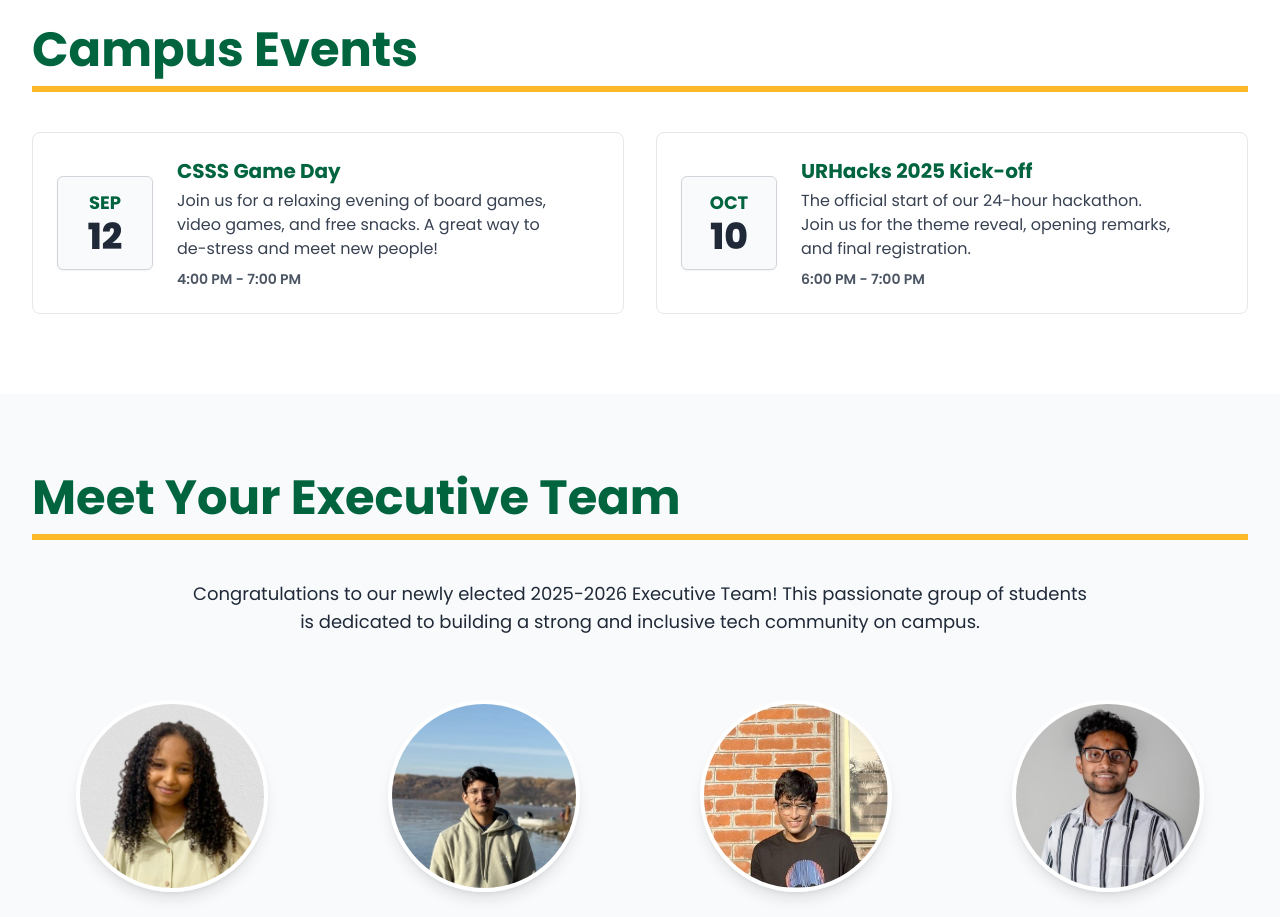
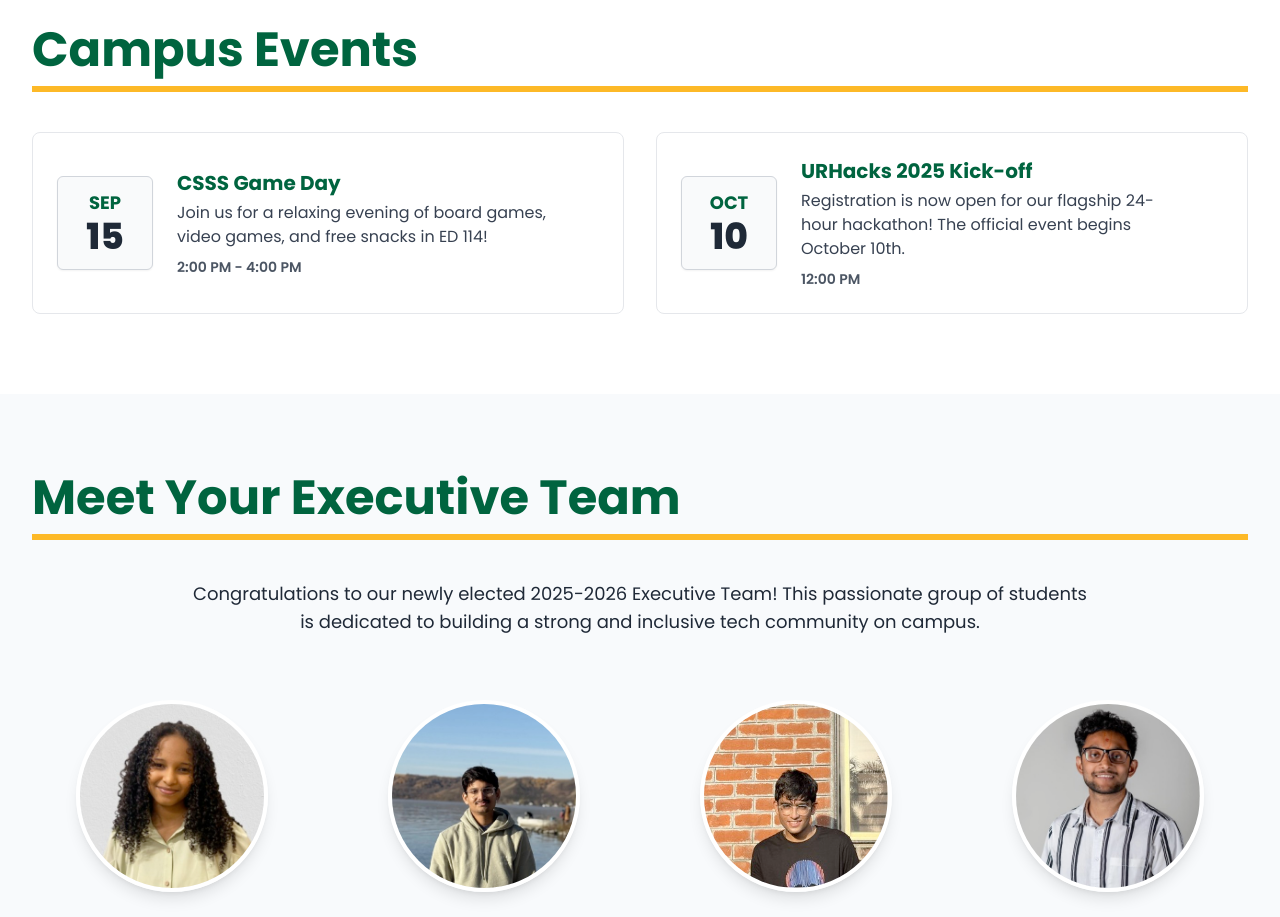
Before and after one commit to Vishhyy/ur-csss-website, a React (Vite) app: page / in a window 1280 px wide. Shown: the part 1120-2037 px from the top of the page. Built offline with nearby package versions, Linux system fonts and the light colour scheme; no server answers.

Commit message:
feat(Events): Make event cards linkable and update URHacks time

```diff
--- a/src/components/EventCard.tsx
+++ b/src/components/EventCard.tsx
@@ -1,6 +1,6 @@
 import React from 'react';
+import { Link } from 'react-router-dom'; // Import the Link component
 import ChevronRightIcon from './ChevronRightIcon';
-// 1. Import the custom hook we created
 import { useIntersectionObserver } from '../hooks/useIntersectionObserver';
 
 interface EventCardProps {
@@ -8,20 +8,20 @@ interface EventCardProps {
   title: string;
   time: string;
   description: string;
+  linkTo?: string; // The link is an optional prop
 }
 
-const EventCard: React.FC<EventCardProps> = ({ date, title, time, description }) => {
-  // 2. Use the hook to get a ref and the visibility state
+const EventCard: React.FC<EventCardProps> = ({ date, title, time, description, linkTo }) => {
   const [ref, isVisible] = useIntersectionObserver();
 
-  return (
-    // 3. Attach the ref and add the dynamic animation classes
+  // This is the JSX for the card's content.
+  const cardContent = (
     <div
       ref={ref as React.RefObject<HTMLDivElement>}
       className={`
         flex items-center space-x-6 bg-white p-6 border border-gray-200
         hover:shadow-xl hover:border-[#fdb927] transition-all duration-500
-        group rounded-lg
+        rounded-lg h-full
         ${isVisible ? 'opacity-100 translate-y-0' : 'opacity-0 translate-y-8'}
       `}
     >
@@ -39,6 +39,18 @@ const EventCard: React.FC<EventCardProps> = ({ date, title, time, description })
       </div>
     </div>
   );
+
+  // If a linkTo prop is provided, wrap the content in a Link.
+  if (linkTo) {
+    return (
+      <Link to={linkTo} className="group">
+        {cardContent}
+      </Link>
+    );
+  }
+
+  // Otherwise, render the content as a standard div.
+  return cardContent;
 };
 
 export default EventCard;
--- a/src/data/eventsData.ts
+++ b/src/data/eventsData.ts
@@ -1,15 +1,16 @@
-// The events data has been updated to be real events.
 export const events = [
   {
-    date: { day: '12', month: 'Sep' },
+    date: { day: '15', month: 'Sep' },
     title: 'CSSS Game Day',
-    time: '4:00 PM - 7:00 PM',
-    description: 'Join us for a relaxing evening of board games, video games, and free snacks. A great way to de-stress and meet new people!',
+    time: '2:00 PM - 4:00 PM',
+    description: 'Join us for a relaxing evening of board games, video games, and free snacks in ED 114!',
+    // This event has no link, so it will not be clickable.
   },
   {
     date: { day: '10', month: 'Oct' },
     title: 'URHacks 2025 Kick-off',
-    time: '6:00 PM - 7:00 PM',
-    description: 'The official start of our 24-hour hackathon. Join us for the theme reveal, opening remarks, and final registration.',
-  }
+    time: '12:00 PM', // 1. Time has been corrected from 6 PM to 12 PM.
+    description: 'Registration is now open for our flagship 24-hour hackathon! The official event begins October 10th.',
+    linkTo: '/urhacks', // 2. Added a link to the URHacks page.
+  },
 ];
```
